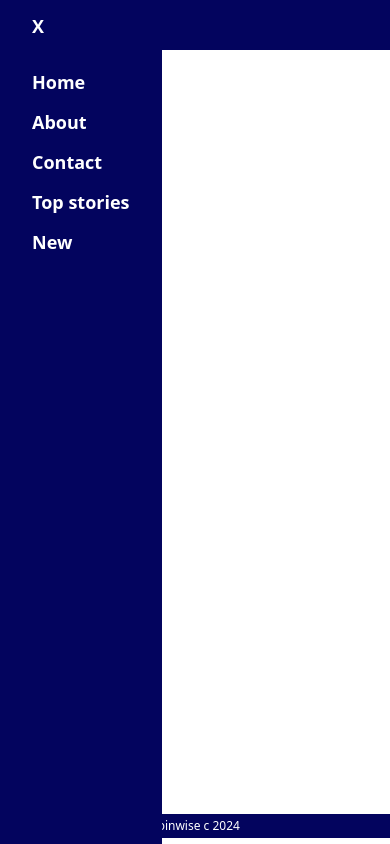
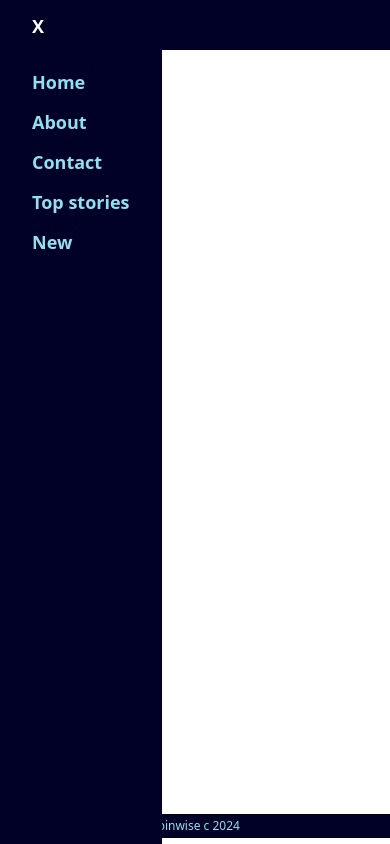
Before and after one commit to devsammyy/Coinwise, a React (Create React App) app in the folder coinwise/: page /home in a window 390 px wide. Built offline with nearby package versions, Linux system fonts and the light colour scheme.

Commit message:
Added functionality for the nav bar and hamburger

```diff
--- a/coinwise/src/App.js
+++ b/coinwise/src/App.js
@@ -7,15 +7,16 @@ import Header from './Components/Header/Header'
 
 const App = () => {
   const [menu, setMenu] = useState('home');
-  console.log(menu)
+  const [showMenu, setShowMenu] = useState(false);
+  console.log(showMenu)
   return (
     <div className='h-[100vh] w-full bg-white' id='main'>
       <div>
           <BrowserRouter>
-            <Header />
+            <Header setShowMenu={setShowMenu} />
             <div className='flex h-[96.5vh]'>
               <div className='bg-primaryBg absolute left-0 top-0 bottom-0'>
-                <Navbar menu={menu} setMenu={setMenu} />
+                <Navbar showMenu={showMenu} setShowMenu={setShowMenu} menu={menu} setMenu={setMenu} />
               </div>
               <div className=''>
                 <Routes>
--- a/coinwise/src/Components/Footer/Footer.jsx
+++ b/coinwise/src/Components/Footer/Footer.jsx
@@ -2,7 +2,7 @@ import React from 'react'
 
 const Footer = () => {
   return (
-    <div className='w-full h-6 bg-primaryBg text-white text-center text-xs flex items-center justify-center'>Coinwise c 2024</div>
+    <small className='w-full h-6 bg-primaryBg text-primaryColor text-center text-xs flex items-center justify-center'>Coinwise c 2024</small>
   )
 }
 
--- a/coinwise/src/Components/Header/Header.jsx
+++ b/coinwise/src/Components/Header/Header.jsx
@@ -2,7 +2,8 @@ import React from 'react'
 
 const Header = () => {
   return (
-    <div className='h-[50px] w-full bg-primaryBg px-4 flex items-center fixed top-0 left-0'>
+    <div className='h-[50px] w-full bg-primaryBg py-3 px-8 flex items-center fixed top-0 left-0'>
+      <h1 className='text-lg text-primaryColor font-bold mb-7'>=</h1>
       <h2 className='text-white font-bold text-lg'>COINWISE</h2>
     </div>
   )
--- a/coinwise/src/Components/Navbar/Navbar.jsx
+++ b/coinwise/src/Components/Navbar/Navbar.jsx
@@ -1,16 +1,16 @@
 import React from 'react'
 
-const Navbar = ({menu, setMenu}) => {
+const Navbar = ({menu, setMenu, showMenu, setShowMenu}) => {
   return (
     <>
       <header className='w-full h-[55px] py-3 px-8'>
-        <h1 className='text-lg text-white font-bold mb-7'>X</h1>
-        <nav className='list-none'>
-          <li onClick={() => setMenu('home')} className='text-white text-lg font-bold mb-3'>Home</li>
-          <li onClick={() => setMenu('about')} className='text-white text-lg font-bold mb-3'>About</li>
-          <li onClick={() => setMenu('contact')} className='text-white text-lg font-bold mb-3'>Contact</li>
-          <li onClick={() => setMenu('top stories')} className='text-white text-lg font-bold mb-3'>Top stories</li>
-          <li onClick={() => setMenu('new')} className='text-white text-lg font-bold mb-3'>New</li>
+        <h1 onClick={() => setShowMenu(!showMenu)} className='text-lg text-white font-bold mb-7'>X</h1>
+        <nav className='list-none text-primaryColor'>
+          <li onClick={() => setMenu('home')} className='text-lg font-bold mb-3'>Home</li>
+          <li onClick={() => setMenu('about')} className='text-lg font-bold mb-3'>About</li>
+          <li onClick={() => setMenu('contact')} className='text-lg font-bold mb-3'>Contact</li>
+          <li onClick={() => setMenu('top stories')} className='text-lg font-bold mb-3'>Top stories</li>
+          <li onClick={() => setMenu('new')} className='text-lg font-bold mb-3'>New</li>
         </nav>
       </header>
     </>
--- a/coinwise/tailwind.config.js
+++ b/coinwise/tailwind.config.js
@@ -11,7 +11,8 @@ module.exports = {
     },
     extend: {
       colors: {
-        primaryBg: '#03045e',
+        primaryBg: '#010127',
+        primaryColor: '#90e0ef',
         greyLight: '#d7dbd8',
       }
   }
```
